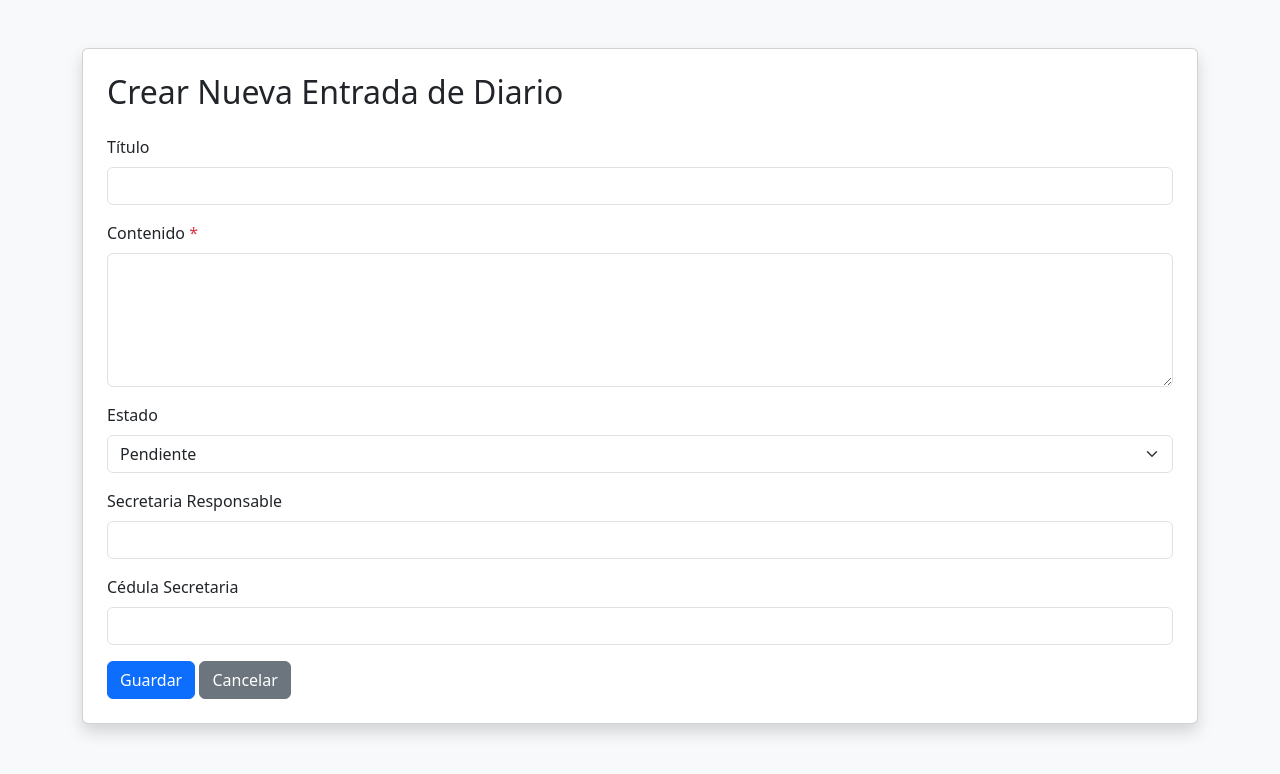
After one commit to David382191/Proyecto_FINAL_Prototipo_ATHELL, a Flask app: page /crear-entrada in a window 1280 px wide. The commit adds this page. Shown: the top 774 px of the page. Run offline with Flask 3, Linux system fonts and the light colour scheme; some libraries are stand-ins or nearby versions.

Commit message:
Hola
Hola

```diff
--- a/controllers/creadores/crear.py
+++ b/controllers/creadores/crear.py
@@ -2,6 +2,7 @@ from flask import Blueprint, request, render_template, redirect, flash, url_for
 from psycopg2.extras import RealDictCursor
 from psycopg2 import Error
 from database.db import get_db
+#################################################################################################
 crear_bp = Blueprint("crear_bp",__name__)
 #################################################################################################
 @crear_bp.route("/crear-palabra", methods=["GET", "POST"])
@@ -49,9 +50,49 @@ def crear_palabra_clave():
     # ✅ Renderiza el formulario
     return render_template("registro_crud/palabrasclave_tabla.html")
 #######################################################################################
+@crear_bp.route("/crear-entrada", methods=["GET", "POST"])
+def crear_entrada():
+    conn = None
+    cursor = None
 
+    if request.method == "POST":
+        titulo = request.form.get("titulo", "").strip()
+        contenido = request.form.get("contenido", "").strip()
+        estado = request.form.get("estado", "Pendiente")
+        secretaria_responsable = request.form.get("secretaria_responsable", "").strip()
+        cedula_secretaria = request.form.get("cedula_secretaria", "").strip()
 
+        if not contenido:
+            flash("El contenido es obligatorio", "danger")
+            return redirect("/crear-entrada")
 
+        try:
+            conn = get_db()
+            cursor = conn.cursor()
 
+            cursor.execute("""
+                INSERT INTO diario_entrada
+                (titulo, contenido, estado, secretaria_responsable, cedula_secretaria)
+                VALUES (%s, %s, %s, %s, %s)
+            """, (titulo, contenido, estado, secretaria_responsable, cedula_secretaria))
 
+            conn.commit()
+            flash("Entrada de diario creada correctamente", "success")
+            return redirect("/entradasdiario")  # redirigir a la tabla de entradas
+
+        except Error as e:
+            if conn:
+                conn.rollback()
+            print(f"Error al crear entrada: {e}")
+            flash("Ocurrió un error al crear la entrada", "danger")
+            return redirect("/crear-entrada")
+
+        finally:
+            if cursor:
+                cursor.close()
+            if conn:
+                conn.close()
+
+    # GET → mostrar formulario
+    return render_template("formularios/crear_entrada.html")
 #######################################################################################
--- a/controllers/interfaces_generales/home_controller.py
+++ b/controllers/interfaces_generales/home_controller.py
@@ -39,4 +39,9 @@ def salir():
 @home_bp.route("/entradasdiario")
 def entradasdiario():
     return redirect(url_for("diario_bp.listar_diario_tabla"))
+
+@home_bp.route("/ir_crear_entrada")
+def ir_crear_entrada():
+    return render_template("formularios/crear_entrada.html")
+
 ################################################################################
--- /dev/null
+++ b/templates/formularios/crear_entrada.html
@@ -0,0 +1,65 @@
+<!DOCTYPE html>
+<html lang="es">
+<head>
+    <meta charset="UTF-8">
+    <title>Crear Entrada Diario</title>
+    <link href="https://cdn.jsdelivr.net/npm/bootstrap@5.3.0/dist/css/bootstrap.min.css" rel="stylesheet">
+</head>
+<body class="bg-light">
+
+<div class="container mt-5">
+    <div class="card p-4 shadow">
+        <h2 class="mb-4">Crear Nueva Entrada de Diario</h2>
+
+        <!-- Mensajes flash -->
+        {% with messages = get_flashed_messages(with_categories=true) %}
+          {% if messages %}
+            {% for category, message in messages %}
+              <div class="alert alert-{{ category }} alert-dismissible fade show" role="alert">
+                {{ message }}
+                <button type="button" class="btn-close" data-bs-dismiss="alert"></button>
+              </div>
+            {% endfor %}
+          {% endif %}
+        {% endwith %}
+
+        <form method="POST" action="{{ url_for('crear_bp.crear_entrada') }}">
+            <div class="mb-3">
+                <label for="titulo" class="form-label">Título</label>
+                <input type="text" class="form-control" id="titulo" name="titulo">
+            </div>
+
+            <div class="mb-3">
+                <label for="contenido" class="form-label">Contenido <span class="text-danger">*</span></label>
+                <textarea class="form-control" id="contenido" name="contenido" rows="5" required></textarea>
+            </div>
+
+            <div class="mb-3">
+                <label for="estado" class="form-label">Estado</label>
+                <select class="form-select" id="estado" name="estado">
+                    <option value="Pendiente" selected>Pendiente</option>
+                    <option value="En revisión">En revisión</option>
+                    <option value="Cerrado">Cerrado</option>
+                    <option value="Archivado">Archivado</option>
+                </select>
+            </div>
+
+            <div class="mb-3">
+                <label for="secretaria_responsable" class="form-label">Secretaria Responsable</label>
+                <input type="text" class="form-control" id="secretaria_responsable" name="secretaria_responsable">
+            </div>
+
+            <div class="mb-3">
+                <label for="cedula_secretaria" class="form-label">Cédula Secretaria</label>
+                <input type="text" class="form-control" id="cedula_secretaria" name="cedula_secretaria">
+            </div>
+
+            <button type="submit" class="btn btn-primary">Guardar</button>
+            <a href="/entradasdiario" class="btn btn-secondary">Cancelar</a>
+        </form>
+    </div>
+</div>
+
+<script src="https://cdn.jsdelivr.net/npm/bootstrap@5.3.0/dist/js/bootstrap.bundle.min.js"></script>
+</body>
+</html>
```
Also changed, not shown: templates/registros_crud/mensajes_tabla.html (+7 -4 lines).
